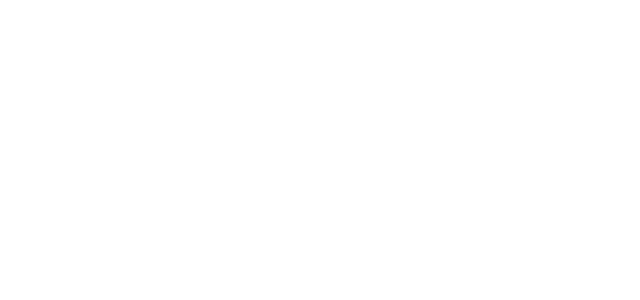
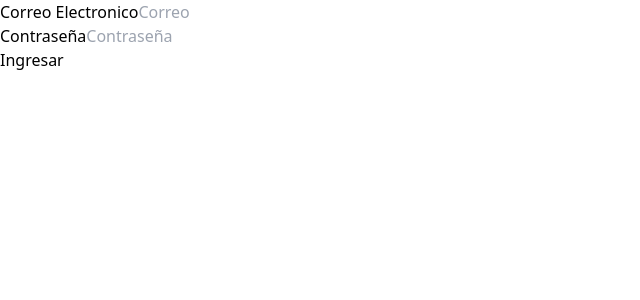
Before and after one commit to Guilledll/mhw-client, a Nuxt app: page /login in a window 1280 px wide. Shown: the top 300 px of the page, without its empty margins (0-640 px from the left). Built offline with nearby package versions, Linux system fonts and the light colour scheme.

Commit message:
api handler

```diff
--- a/nuxt.config.ts
+++ b/nuxt.config.ts
@@ -1,5 +1,11 @@
+import { fileURLToPath, URL } from "node:url";
+
 // https://nuxt.com/docs/api/configuration/nuxt-config
 export default defineNuxtConfig({
+  alias: {
+    "#api": fileURLToPath(new URL("./src/api", import.meta.url)),
+  },
+
   devtools: { enabled: true },
 
   modules: ["@nuxtjs/tailwindcss"],
--- /dev/null
+++ b/pages/index.vue
@@ -0,0 +1,16 @@
+<script lang="ts" setup>
+import { getServerTime } from "#api/server";
+
+const time = ref();
+
+async function getTime() {
+  const { data, ok, error } = await getServerTime();
+
+  time.value = ok ? data.time : error?.message;
+}
+</script>
+
+<template>
+  <button @click="getTime">kkk</button>
+  {{ time }}
+</template>
--- /dev/null
+++ b/pages/login.vue
@@ -0,0 +1,42 @@
+<script lang="ts" setup>
+import { login, getCsrfCookie } from "#api/auth";
+
+const form = reactive({
+  email: "",
+  password: "",
+});
+
+async function submit() {
+  getCsrfCookie().then(async () => {
+    const res = await login(form);
+
+    console.log(res);
+  });
+}
+</script>
+
+<template>
+  <form @submit.prevent="submit">
+    <div>
+      <label for="email">Correo Electronico</label>
+      <input
+        v-model="form.email"
+        type="email"
+        name="email"
+        autocomplete="email"
+        placeholder="Correo"
+      />
+    </div>
+    <div>
+      <label for="email">Contraseña</label>
+      <input
+        v-model="form.password"
+        type="password"
+        name="password"
+        placeholder="Contraseña"
+      />
+      <!-- autocomplete="current-password" -->
+    </div>
+    <button type="submit">Ingresar</button>
+  </form>
+</template>
--- /dev/null
+++ b/src/api/api.ts
@@ -0,0 +1,61 @@
+import cookies from "js-cookie";
+
+const api = "http://localhost";
+
+const isNoContent = (res: Response) =>
+  res.status === 204 || res.statusText === "No Content";
+const isError = (res: Response) =>
+  !(res.status >= 200 && res.status < 300) || !res.ok;
+
+function getToken() {
+  return cookies.get("XSRF-TOKEN") || "";
+}
+
+interface ApiRequestOptions extends RequestInit {
+  method?: "GET" | "POST" | "PUT" | "PATCH" | "DELETE";
+  body?: any;
+}
+
+interface ErrorResponse {
+  message: string;
+  errors?: string[];
+}
+
+interface ApiResponse<T = any> {
+  ok: boolean;
+  data: T | { [key: string]: any };
+  error?: ErrorResponse;
+}
+
+export default async function <T = any>(
+  url: string,
+  options: ApiRequestOptions = {}
+) {
+  options.credentials = "include";
+  options.headers = {
+    "X-XSRF-TOKEN": getToken(),
+    Accept: "application/json",
+    "Content-Type": "application/json",
+    ...options.headers,
+  };
+
+  if (!options.method) {
+    options.method = "GET";
+  }
+
+  if (options.body) {
+    options.body = JSON.stringify(options.body);
+  }
+
+  return fetch(api + url, options).then(async (res) => {
+    const response: ApiResponse<T> = { ok: res.ok, data: {} };
+
+    if (isError(res)) {
+      response.error = (await res.json()) as ErrorResponse;
+    } else if (isNoContent(res)) {
+      response.data = (await res.json()) as T;
+    }
+
+    return response;
+  });
+}
--- /dev/null
+++ b/src/api/auth.ts
@@ -0,0 +1,9 @@
+import api from "./api";
+
+export function getCsrfCookie() {
+  return api("/sanctum/csrf-cookie");
+}
+
+export function login(body: { email: string; password: string }) {
+  return api("/login", { method: "POST", body });
+}
--- /dev/null
+++ b/src/api/server.ts
@@ -0,0 +1,5 @@
+import api from "./api";
+
+export function getServerTime() {
+  return api<{ time: string }>("/server-time");
+}
```
Also changed, not shown: package.json (+6 -1 lines), 1 other file (tests, documents, lock files or other folders).
